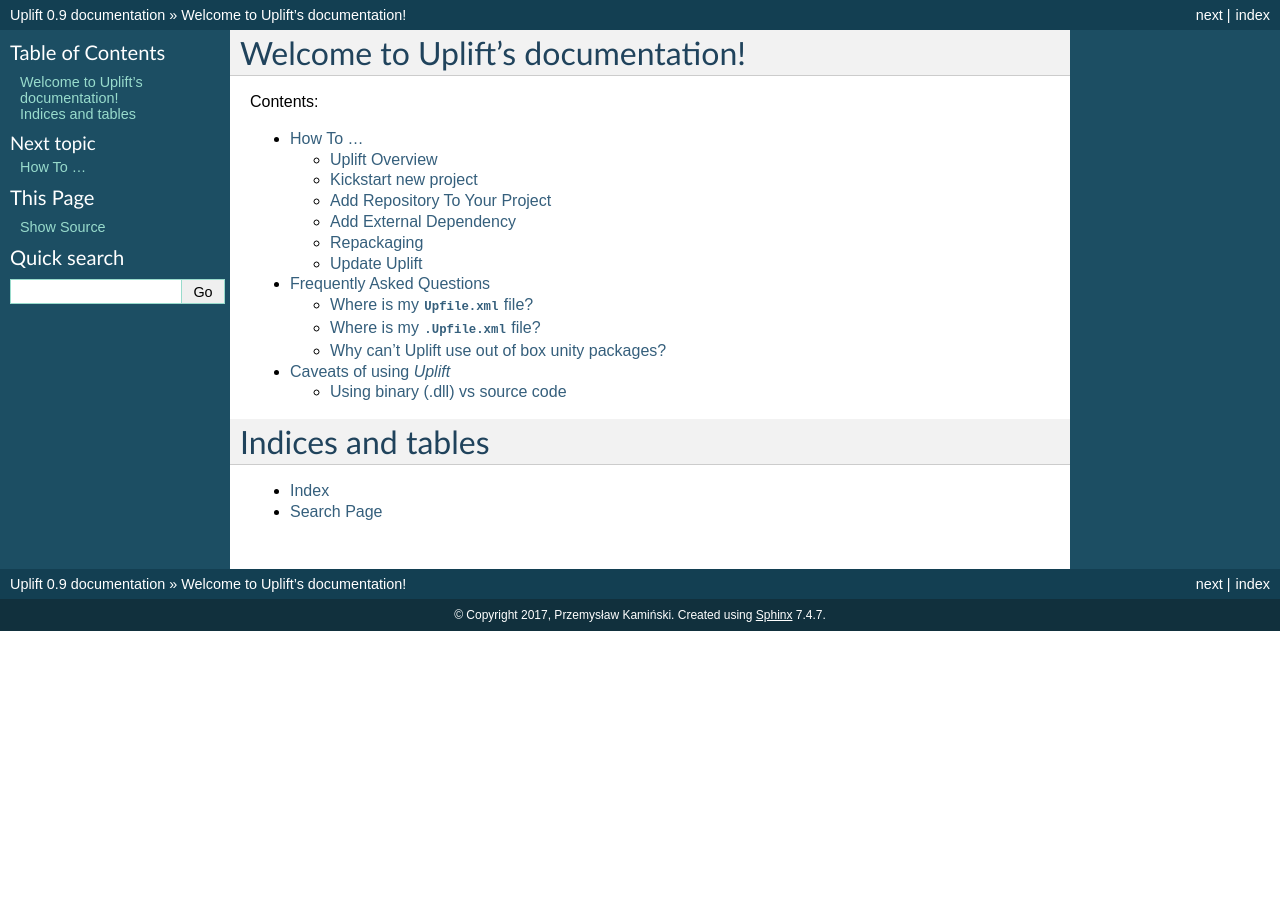
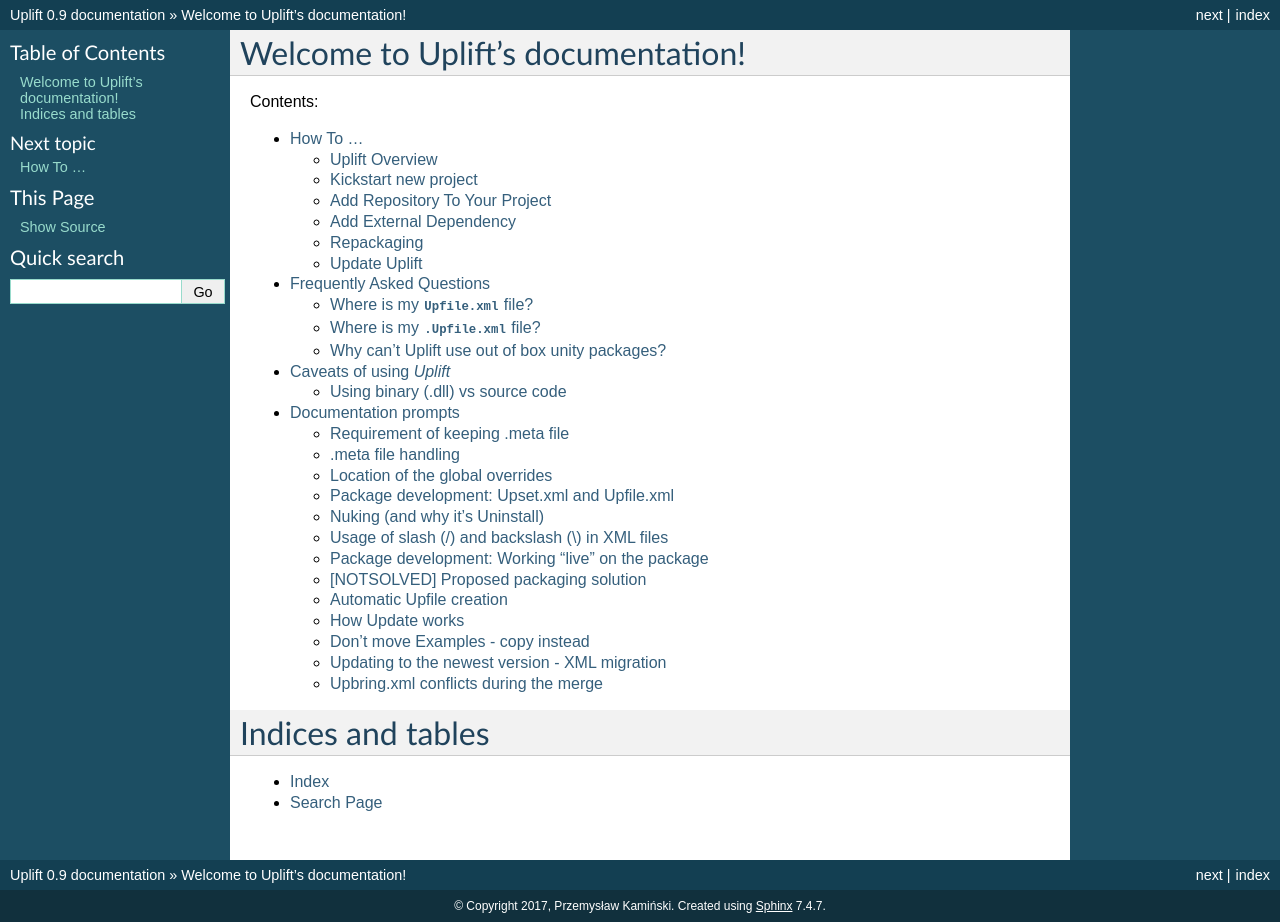
Before and after one commit to DragonBox/uplift-documentation, a Sphinx documentation site: the page built from source/index.rst, in a window 1280 px wide. Built offline with Sphinx 7.4.7, drawn with Linux system fonts in a browser that asks for light colours; before the commit the page ends 900 px from its top, so only the background shows below that; some of the changed lines change nothing that is shown.

Commit message:
Add documentation prompts

```diff
--- a/source/index.rst
+++ b/source/index.rst
@@ -14,6 +14,7 @@
    howto/index
    faq
    other/caveats
+   other/prompts
 
 
 
--- /dev/null
+++ b/source/other/prompts.rst
@@ -0,0 +1,127 @@
+=======================
+ Documentation prompts
+=======================
+
+(Things, that are not documented, but they should be)
+
+ Updating Uplift binary
+========================
+
+You need to restart Unity, otherwise it won't work
+
+Requirement of keeping .meta file
+=================================
+
+They need to be kept due to GUIDs. We also recommend keeping .meta for
+directories as well to preserve consistency.
+
+.meta file handling
+===================
+
+GUIDs
+-----
+
+When they are created
+~~~~~~~~~~~~~~~~~~~~~
+
+How they are created
+~~~~~~~~~~~~~~~~~~~~
+
+Based on path and content Different across different computers (i.e. not
+recreatable)
+
+How they are handled
+~~~~~~~~~~~~~~~~~~~~
+
+Not changed when moving
+
+Impact on Uplift and overall workflow
+~~~~~~~~~~~~~~~~~~~~~~~~~~~~~~~~~~~~~
+
+Dealing with GUID fragility
+---------------------------
+
+Source controlling .meta Future: Possible tool for tracking GUID changes
+(for example, when replacing assets)
+
+Requirement for using GUIDs
+---------------------------
+
+Location of the global overrides
+================================
+
+%HOME%/.Upfile.xml
+
+Package development: Upset.xml and Upfile.xml
+=============================================
+
+How to deal with scenario, where I'm developing a module, but at the
+same time I do have dependencies that I want to take care of.
+
+Nuking (and why it's Uninstall)
+===============================
+
+Premise of nuking:
+
+#. We uninstall only files we have installed
+#. We don't leave directories behind
+
+Usage of slash (/) and backslash (\\) in XML files
+==============================================================
+
+Package development: Working "live" on the package
+==================================================
+
+This means, that at the same time we're working on the module and the
+"game" project that includes it.
+
+Right now we don't support (but we plan to!).
+
+Solution is as follows:
+
+-  Isolate package you want to have in separate Unity project (Module
+   Project)
+-  Link, using system features, Module Project to a Game Project
+-  Run 2 instances of Unity, one on Game and second on Module
+-  Upon changes in Module Project, Game Project should receive changes
+   immedietly
+
+Questions
+---------
+
+#. How to run multiple instances?
+#. What are the options for linking across platforms?
+
+[NOTSOLVED] Proposed packaging solution
+=======================================
+
+Main idea here, is that it would be the best to propose full chain for
+packaging.
+
+Automatic Upfile creation
+=========================
+
+How Update works
+================
+
+Don't move Examples - copy instead
+==================================
+
+If Example after importing is moved, then it's going to be treated as
+integral part of the package. Then if used as a base for implementation
+it WILL be overwritten by updating the package.
+
+Thus files shouldn't be never modified directly even after moving.
+
+Updating to the newest version - XML migration
+==============================================
+
+It is possible, that when the schema changes the XML can not be read
+anymore, due to incompatibility. If that happens, the best course of
+action is to copy the Upfile.xml to a safe location and modify new
+template.
+
+Upbring.xml conflicts during the merge
+======================================
+
+If this happens it means you're using Uplift wrong
```
